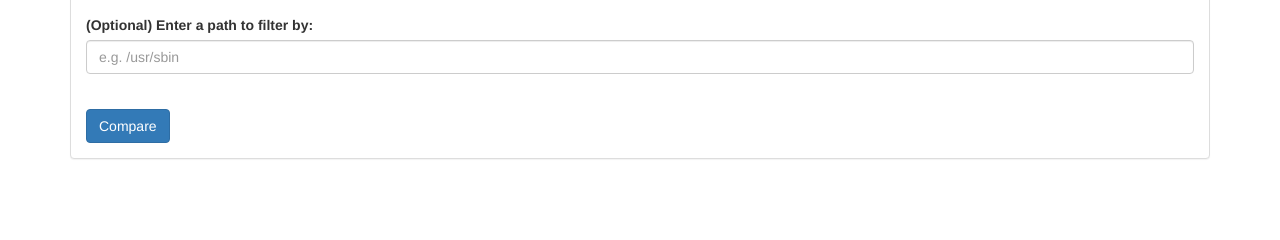
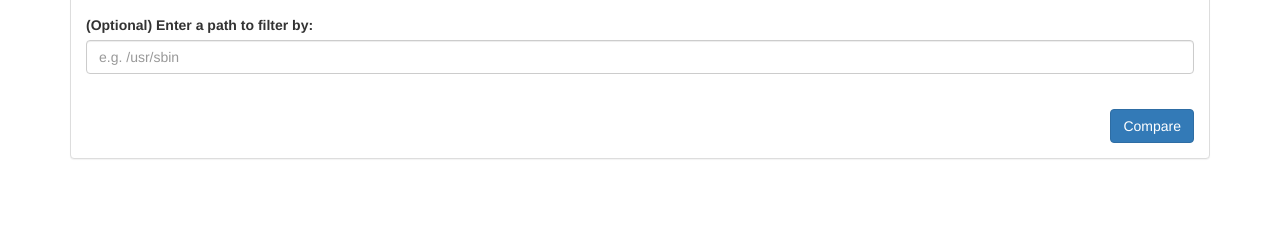
Before and after one commit to fuzzylogiq/flask-macosdiff, a Flask app: page / in a window 1280 px wide. Shown: the part 179-419 px from the top of the page. Run offline with Flask 2, Linux system fonts and the light colour scheme; some libraries are stand-ins or nearby versions.

Commit message:
pull right

```diff
--- a/app/templates/select.html
+++ b/app/templates/select.html
@@ -23,7 +23,7 @@
         <label for="path">(Optional) Enter a path to filter by:</label>
         <input type="text" class="form-control" name="path" placeholder="e.g. /usr/sbin"><br/>
      </div>
-    <button type="submit" class="btn btn-primary">Compare</button>
+    <button type="submit" class="btn btn-primary pull-right">Compare</button>
     </form>
     </div>
   </div>
```
